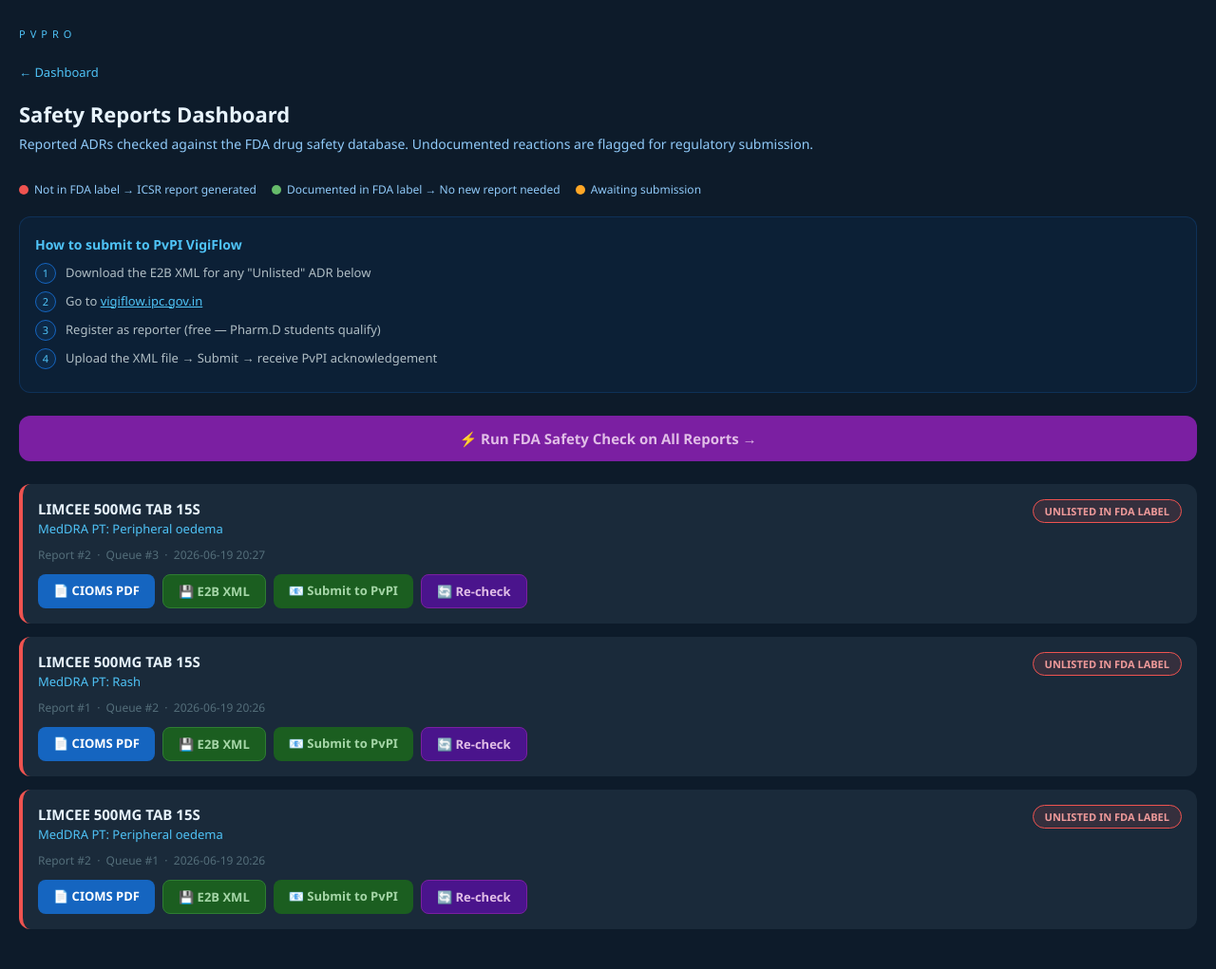
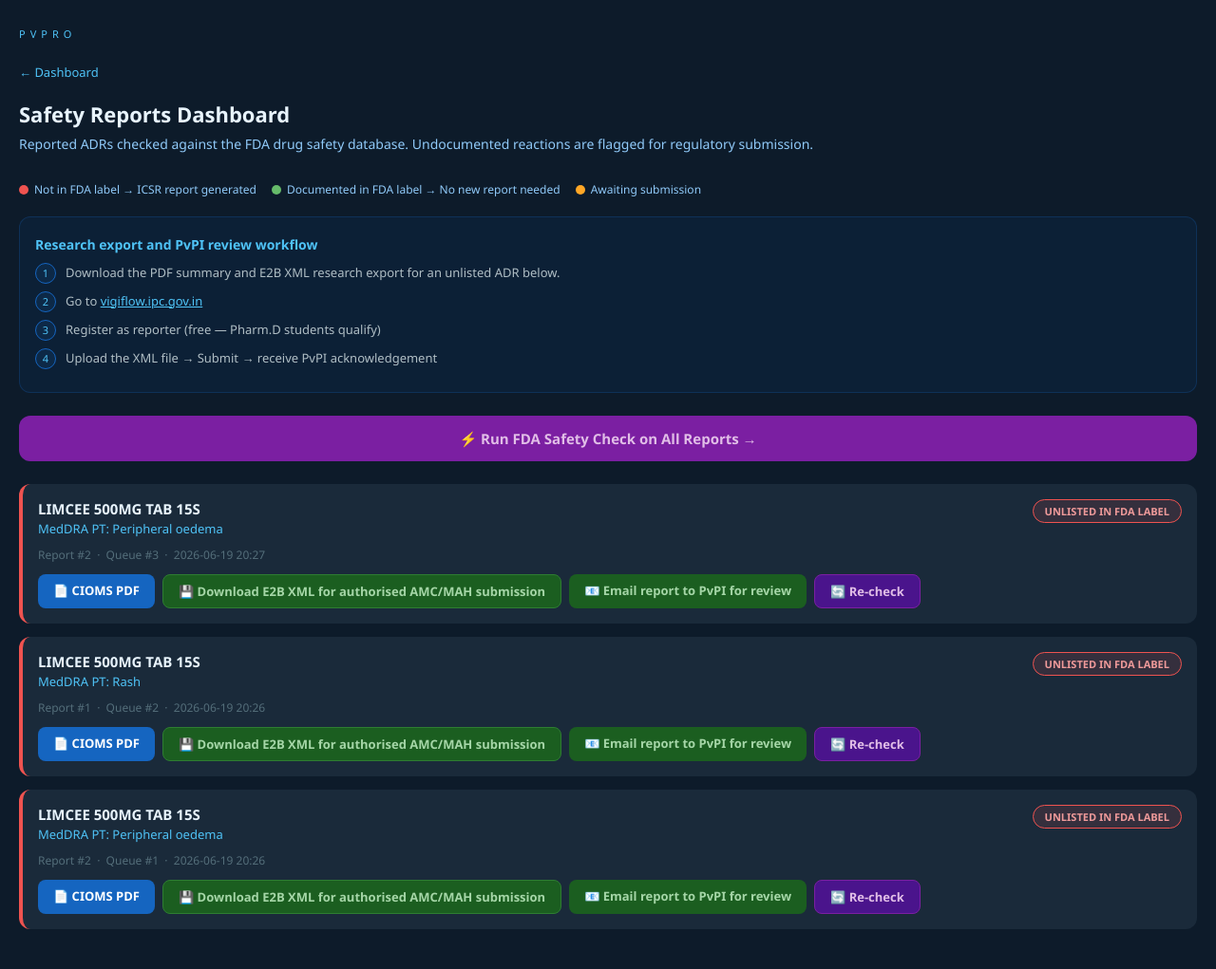
Before and after one commit to vishal636pharmd/pharmvigilance-pro, a Flask app: page /icsr-queue in a window 1280 px wide. Shown: the whole page at 95% size. Run offline with Flask 3, Linux system fonts and the light colour scheme; data comes from the database, SQL or seed files in the repository; some libraries are stand-ins or nearby versions.

Commit message:
Add files via upload

```diff
--- a/webapp/templates/icsr_queue.html
+++ b/webapp/templates/icsr_queue.html
@@ -116,10 +116,10 @@
   </div>
 
   <div class="info-box">
-    <strong>How to submit to PvPI VigiFlow</strong>
+    <strong>Research export and PvPI review workflow</strong>
     <div class="step">
       <div class="step-n">1</div>
-      <div class="step-t">Download the E2B XML for any "Unlisted" ADR below</div>
+      <div class="step-t">Download the PDF summary and E2B XML research export for an unlisted ADR below.</div>
     </div>
     <div class="step">
       <div class="step-n">2</div>
@@ -180,9 +180,9 @@
   <a href="/icsr/download/pdf/{{ item.report_id }}"
      class="btn btn-pdf">📄 CIOMS PDF</a>
   <a href="/icsr/download/xml/{{ item.report_id }}"
-     class="btn btn-xml">💾 E2B XML</a>
+     class="btn btn-xml">💾 Download E2B XML for authorised AMC/MAH submission</a>
   <a href="/icsr/submit-email/{{ item.report_id }}"
-     class="btn btn-submit">📧 Submit to PvPI</a>
+     class="btn btn-submit">📧 Email report to PvPI for review</a>
   <a href="/check-adr/{{ item.report_id }}"
      class="btn btn-rerun">🔄 Re-check</a>
 </div>
--- a/webapp/templates/symptom_form.html
+++ b/webapp/templates/symptom_form.html
@@ -193,7 +193,7 @@
     <div class="naranjo-card">
       <div class="naranjo-question">{{ question[0] | replace('Q', 'Question ') }}: {{ question[1] }}</div>
       {% if question[0] == 'Q6' %}
-      <div class="naranjo-hint">A placebo is a pill with no medicine. Most people have not taken one, so choose “Not sure”.</div>
+      <div class="naranjo-hint">A dummy pill (also called a placebo) has no medicine. Most people have not taken one, so choose “Not sure”.</div>
       {% endif %}
       <div class="naranjo-options">
         <span><input type="radio" id="{{ question[0] }}_yes" name="{{ question[0] }}" value="yes"><label for="{{ question[0] }}_yes">Yes</label></span>
```
Also changed, not shown: webapp/templates/dashboard.html (+0 -8 lines), webapp/templates/submission_success.html (+4 -4 lines).
